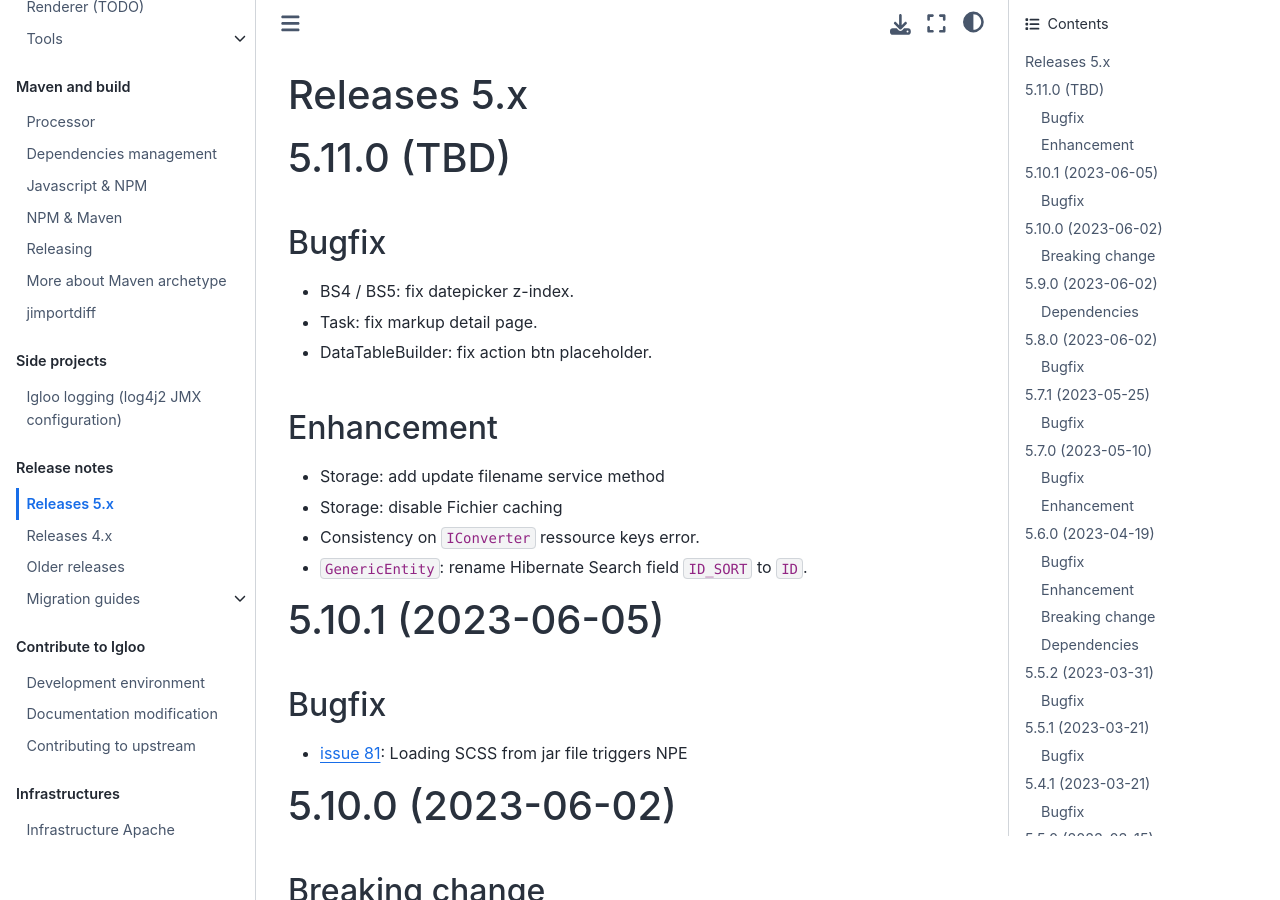
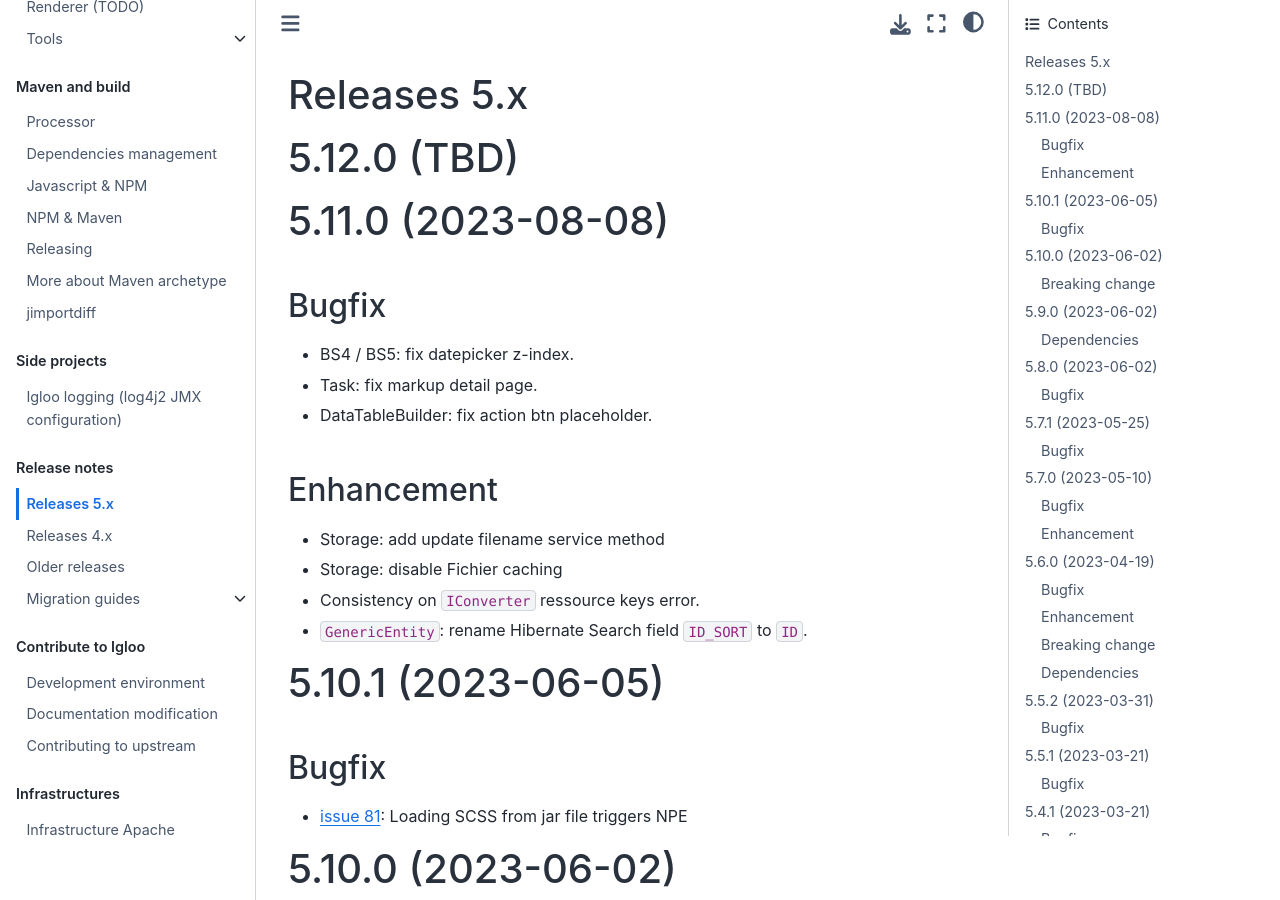
Before and after one commit to igloo-project/igloo-doc, a Sphinx documentation site: the page built from source/release-notes/releases-5.x.md, in a window 1280 px wide and 900 px high. Built offline with Sphinx 7.4.7 and the Sphinx Book theme 1.1.4, drawn with Linux system fonts in a browser that asks for light colours.

Commit message:
Changelog 5.11.0

```diff
--- a/source/release-notes/releases-5.x.md
+++ b/source/release-notes/releases-5.x.md
@@ -1,8 +1,12 @@
 # Releases 5.x
+
+(v5.12.0)=
+
+# 5.12.0 (TBD)
 
 (v5.11.0)=
 
-# 5.11.0 (TBD)
+# 5.11.0 (2023-08-08)
 
 ## Bugfix
 
```
